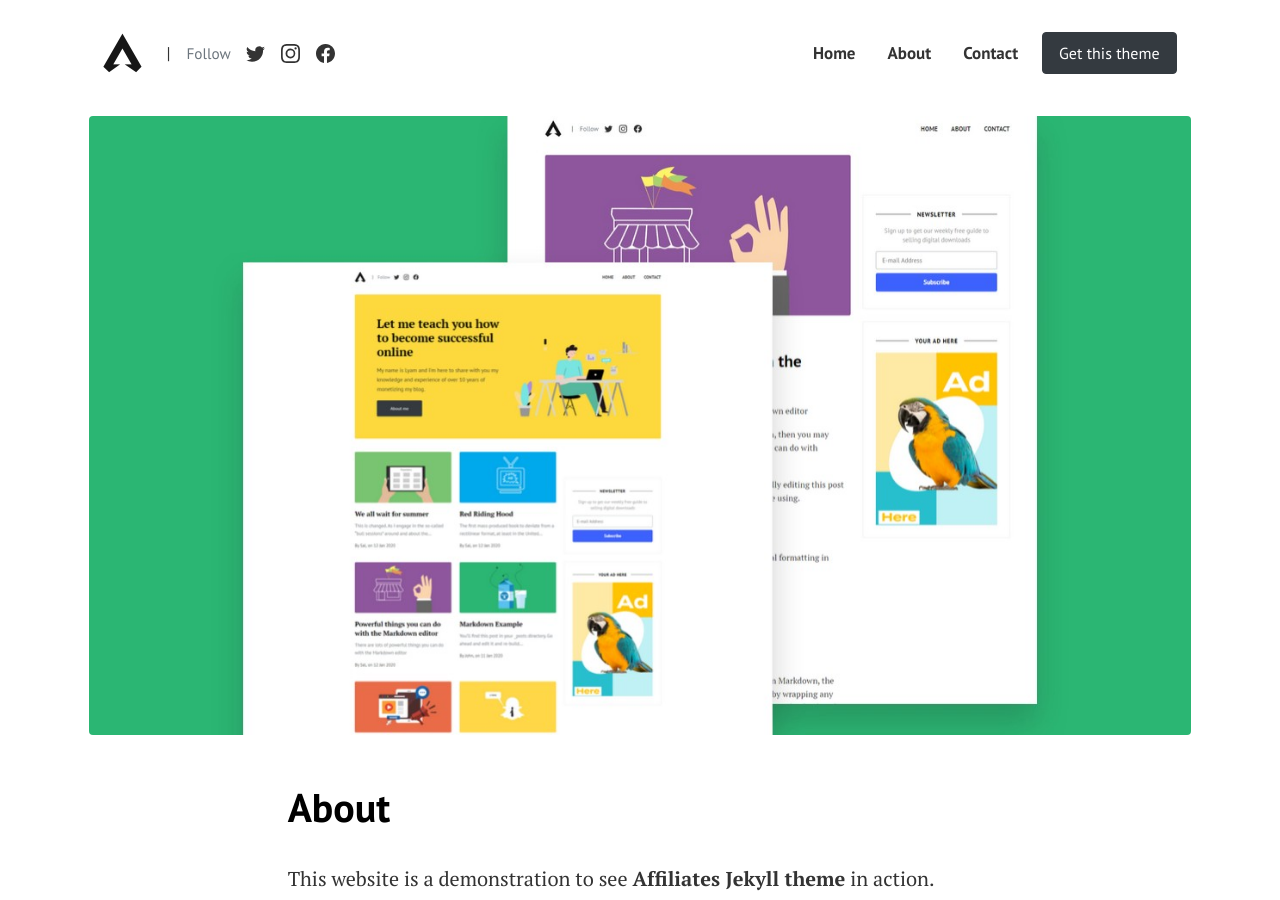
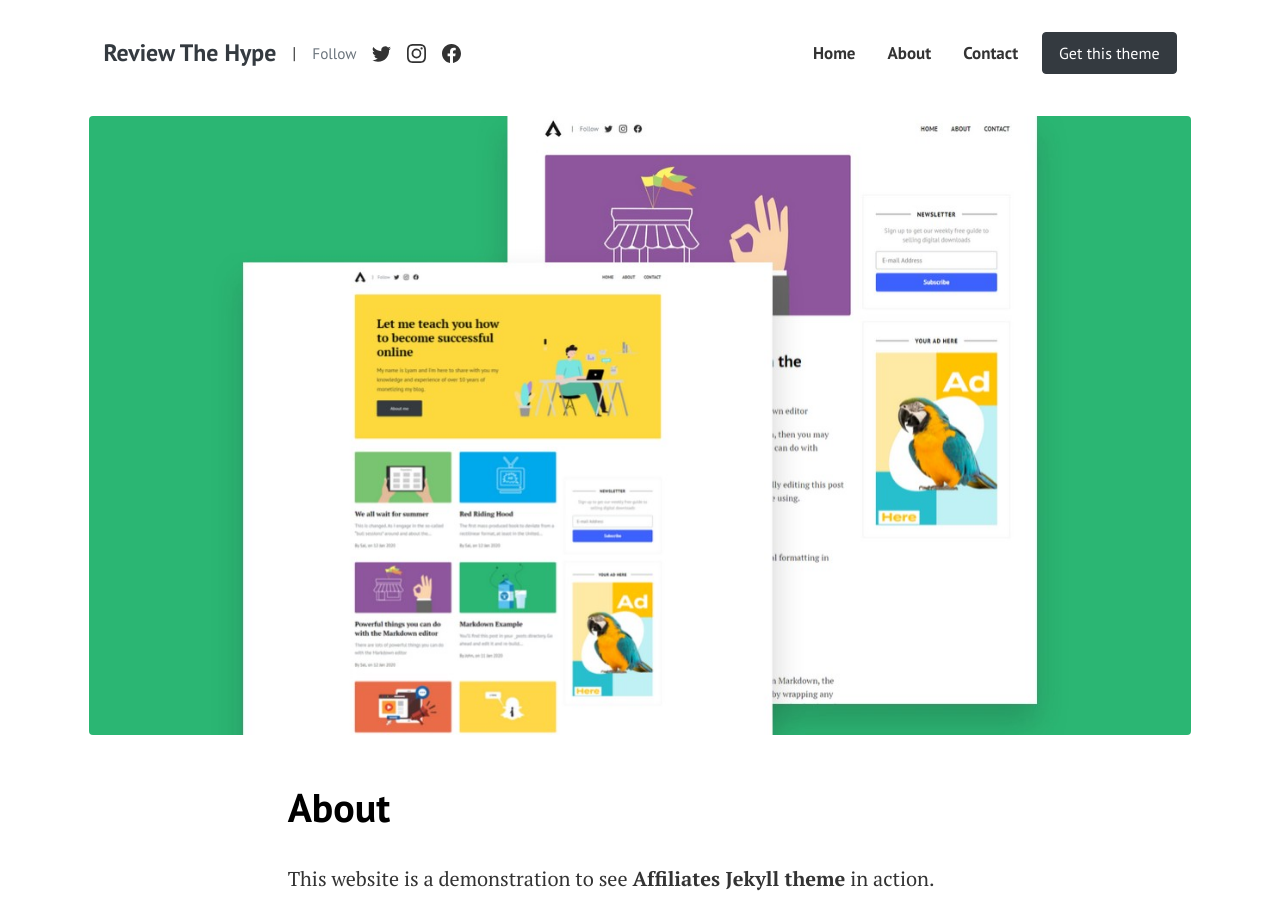
Before and after one commit to reviewthehype/reviewthehype, a Jekyll site: the page built from pages/about.md, in a window 1280 px wide and 900 px high. Built offline with Jekyll 4.4.1, drawn with Linux system fonts in a browser that asks for light colours.

Commit message:
changed logo

```diff
--- a/_layouts/default.html
+++ b/_layouts/default.html
@@ -39,8 +39,8 @@
         <div class="container">
 
           <a class="navbar-brand text-dark font-weight-bold big d-flex align-items-center" href="{{site.baseurl}}/">
-          {% if site.logo %}
-          <img class="mr-2" src="{{site.baseurl}}/{{site.logo}}" alt="logo">
+          {% if site.reviewthehypelogo %}
+          <img class="mr-2" src="{{site.baseurl}}/{{site.reviewthehypelogo}}" alt="logo">
           {% else %}
           <span class="d-none d-md-inline-block">{{ site.title }}</span>
           {% endif %}
```
